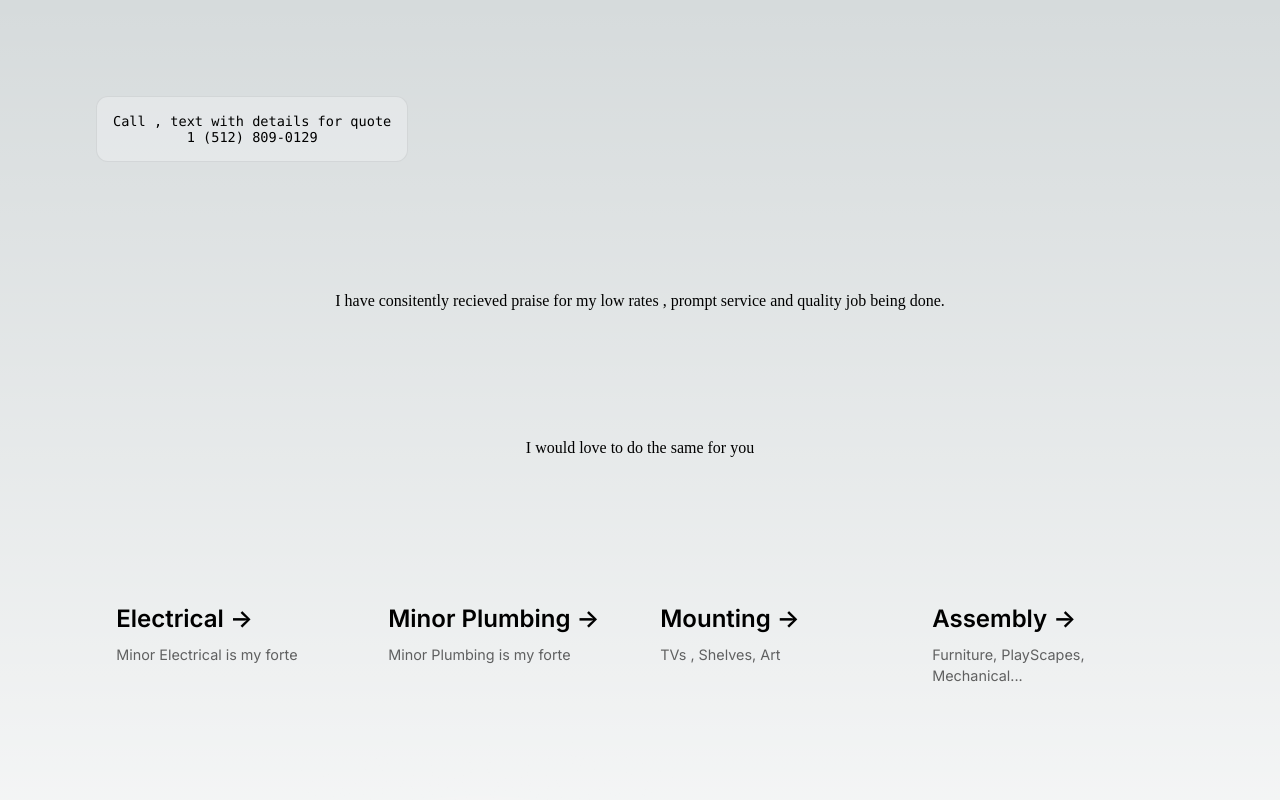
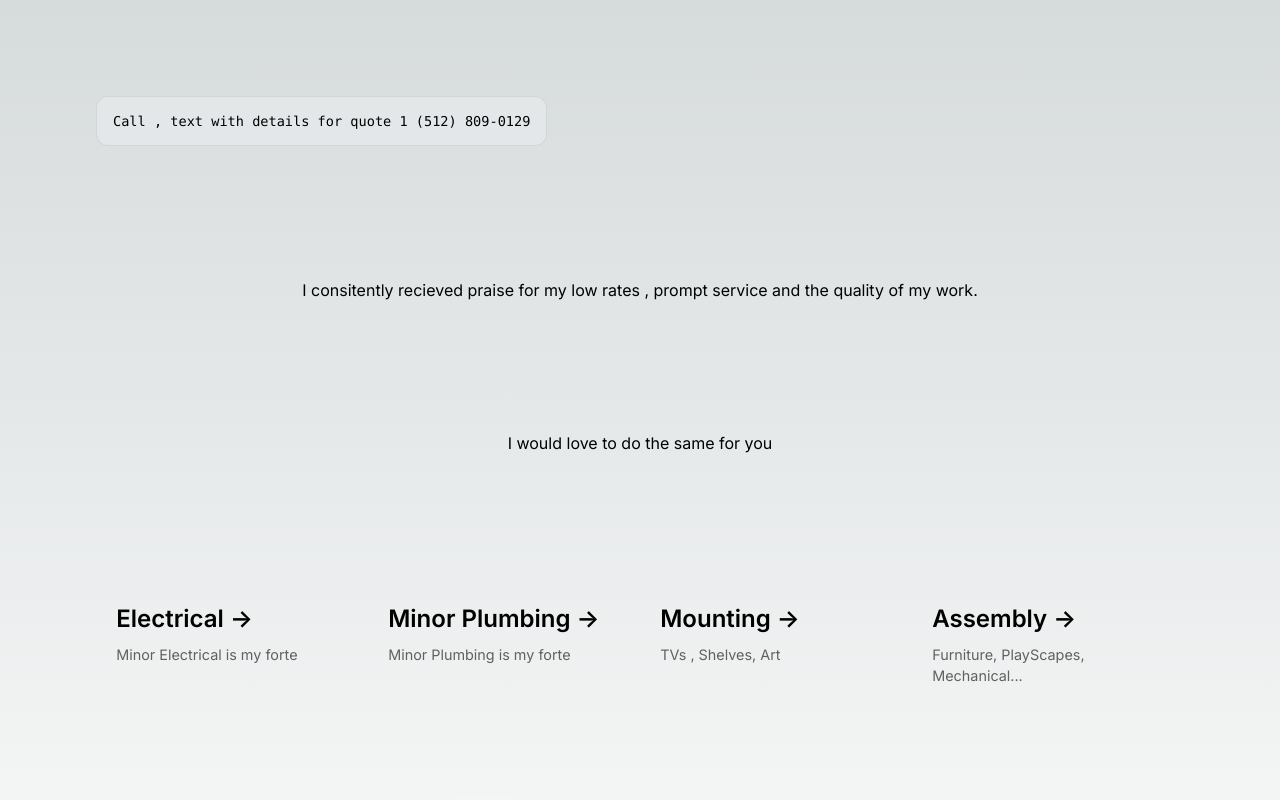
Before and after one commit to letzwrk/Handyman, a Next.js app: page / in a window 1280 px wide. Shown: the top 800 px of the page. Built offline with nearby package versions, Linux system fonts and the light colour scheme.

Commit message:
content changes

```diff
--- a/pages/index.js
+++ b/pages/index.js
@@ -18,19 +18,17 @@ export default function Home() {
       <main className={styles.main}>
 
         <div className={styles.description}>
-          <p>
-            Call , text with details for quote
-            <a href="tel:+15128090129">1 (512) 809-0129 </a>
-          </p>
+          <p><a href="tel:+15128090129">Call , text with details for quote
+            1 (512) 809-0129 </a></p>
         </div>
 
-        <p>I have consitently recieved praise for my low rates , prompt service and quality job being done.</p>
-        <p>I would love to do the same for you</p>
+        <p className={inter.className}>I consitently recieved praise for my low rates , prompt service and the quality of my work.</p>
 
-        <div className={styles.grid}>
-          <a href="#electrical"
-            className={styles.card}
-          >
+        <p className={inter.className}>I would love to do the same for you</p>
+
+      <div className={styles.grid}>
+
+          <a href="#electrical" className={styles.card}>
             <h2 className={inter.className}>
              Electrical <span>-&gt;</span>
             </h2>
@@ -39,9 +37,7 @@ export default function Home() {
             </p>
           </a>
 
-          <a href="#plumbing"
-            className={styles.card}
-          >
+          <a href="#plumbing" className={styles.card}>
             <h2 className={inter.className}>
               Minor Plumbing <span>-&gt;</span>
             </h2>
@@ -50,9 +46,7 @@ export default function Home() {
             </p>
           </a>
 
-          <a  href="#mounting"
-            className={styles.card}
-          >
+          <a href="#mounting" className={styles.card}>
             <h2 className={inter.className}>
               Mounting <span>-&gt;</span>
             </h2>
@@ -61,10 +55,7 @@ export default function Home() {
             </p>
           </a>
 
-          <a
-            href="#assembly"
-            className={styles.card}
-          >
+          <a href="#assembly" className={styles.card}>
             <h2 className={inter.className}>
               Assembly <span>-&gt;</span>
             </h2>
@@ -72,7 +63,8 @@ export default function Home() {
               Furniture, PlayScapes, Mechanical...
             </p>
           </a>
-        </div>
+
+      </div>
 
 
       </main>
--- a/pages/plumbing.js
+++ b/pages/plumbing.js
@@ -8,6 +8,8 @@ export default function Plumbing () {
         <h1>Minor Plumbing</h1>
 
 
+
+
         </section>
 
     )
```
